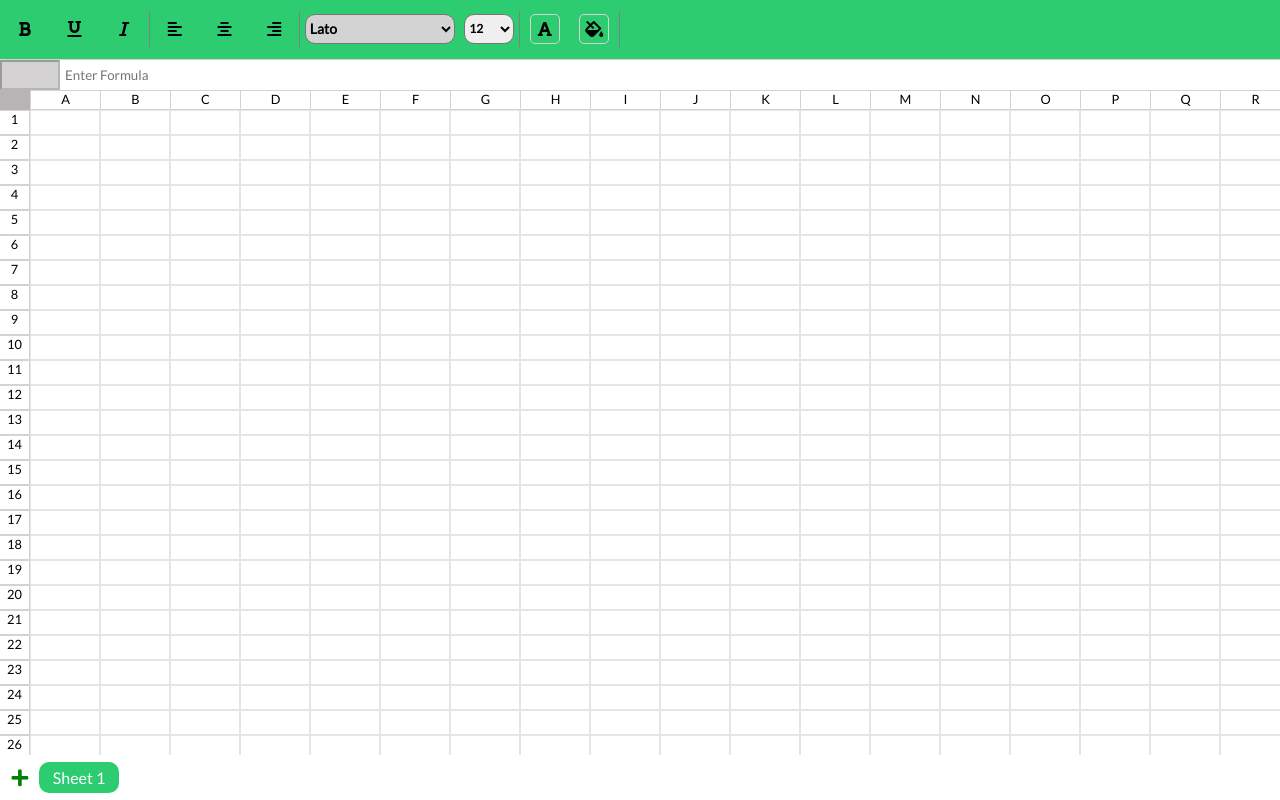
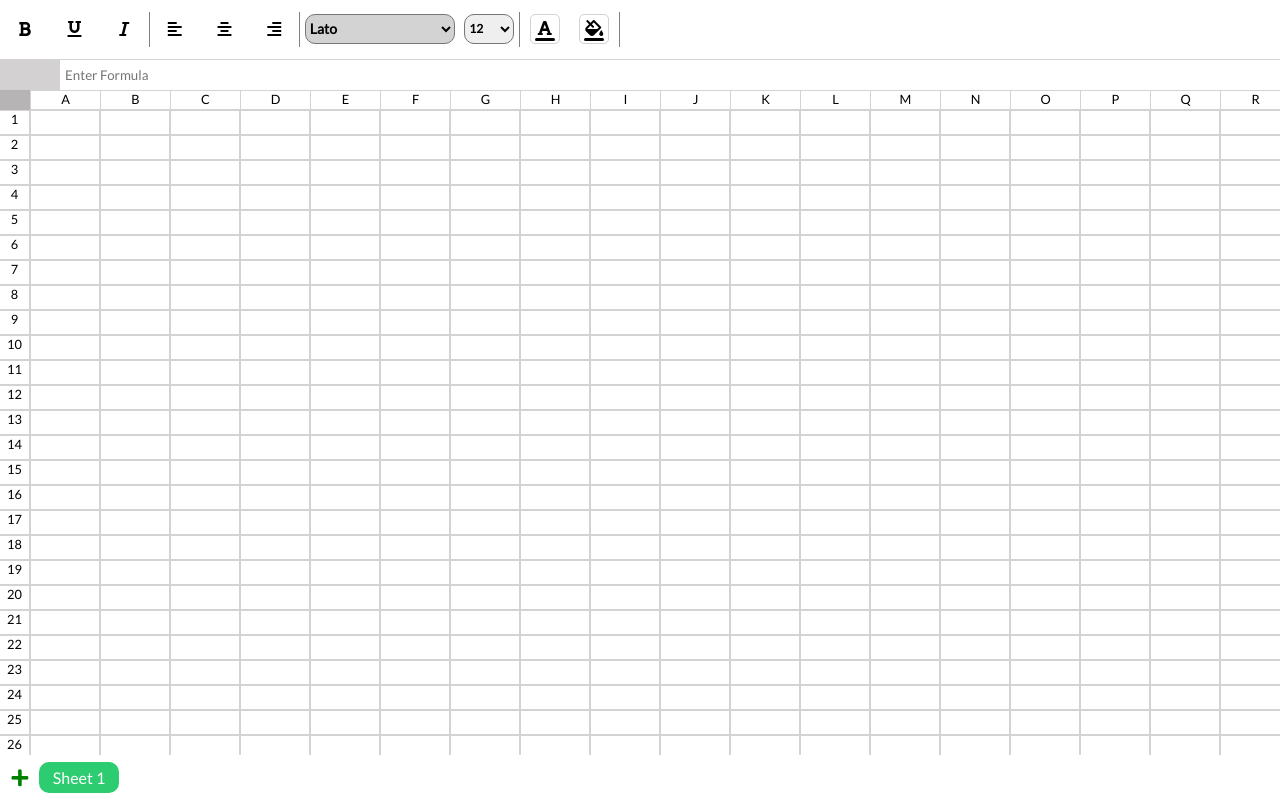
Before and after one commit to Anmol-tech/sheets-clone, a website: page index.html in a window 1280 px wide. Drawn offline with Linux system fonts and the light colour scheme.

Commit message:
menu color ui complete

```diff
--- a/index.html
+++ b/index.html
@@ -69,17 +69,17 @@
 				<select id="font-size"></select>
 			</div>
 			<div class="color-menu">
-				<div class="text-color">
-					<div class="fas fa-font text-color-icon">
-						<input type="color" id="text-color" />
-
+				<div class="text-color text-color-icon">
+					<div class="fas fa-font">
+						<input type="color" id="text-color" value="#000000" />
 					</div>
-
+					<div class="text-color-bar"></div>
 				</div>
-				<div class="cell-color">
-					<div class="fas fa-fill-drip cell-color-icon">
-						<input type="color" id="cell-color" />
+				<div class="cell-color cell-color-icon">
+					<div class="fas fa-fill-drip">
+						<input type="color" id="cell-color" value="#FFFFFF" />
 					</div>
+					<div class="cell-color-bar"></div>
 				</div>
 			</div>
 		</div>
--- a/menu.js
+++ b/menu.js
@@ -8,9 +8,11 @@ let right = document.querySelector(".right");
 
 let textColorInput = document.querySelector("#text-color");
 let textColorIcon = document.querySelector(".text-color-icon");
+let textColorBar = document.querySelector(".text-color-bar");
 
 let cellColorInput = document.querySelector("#cell-color");
 let cellColorIcon = document.querySelector(".cell-color-icon");
+let cellColorBar = document.querySelector(".cell-color-bar");
 
 let fontFamily = document.querySelector("#font-family");
 
@@ -78,7 +80,7 @@ textColorInput.addEventListener("change", function () {
 	let rowId = lastSelectedCell.getAttribute("row-id");
 	let colId = lastSelectedCell.getAttribute("col-id");
 	let newColor = textColorInput.value;
-	textColorIcon.style.color = newColor;
+	textColorBar.style.background = newColor;
 	lastSelectedCell.style.color = newColor;
 	db[rowId][colId].textColor = newColor;
 });
@@ -88,7 +90,7 @@ cellColorInput.addEventListener("change", function () {
 	let rowId = lastSelectedCell.getAttribute("row-id");
 	let colId = lastSelectedCell.getAttribute("col-id");
 	let newColor = cellColorInput.value;
-	cellColorIcon.style.color = newColor;
+	cellColorBar.style.background = newColor;
 	lastSelectedCell.style.background = newColor;
 	db[rowId][colId].cellColor = newColor;
 });
@@ -137,8 +139,8 @@ function setMenu(cellObject) {
 	fontSize.value = cellObject.fontStyle.fontSize;
 	fontFamily.value = cellObject.fontStyle.fontFamily;
 	fontFamily.style.fontFamily = cellObject.fontStyle.fontFamily;
-	textColorIcon.style.color = cellObject.textColor;
-	cellColorIcon.style.color = cellObject.cellColor;
+	textColorBar.style.background = cellObject.textColor;
+	cellColorBar.style.background = cellObject.cellColor;
 }
 
 function initMenu() {
@@ -151,6 +153,6 @@ function initMenu() {
 	fontSize.value = 12;
 	fontFamily.value = "Lato";
 	fontFamily.style.value = "Lato";
-	textColorIcon.style.color = "#000000";
-	cellColorIcon.style.color = "#000000";
+	textColorBar.style.background = "#000000";
+	cellColorBar.style.background = "#000000";
 }
--- a/style.css
+++ b/style.css
@@ -29,9 +29,6 @@
 .menu-options {
 	height: 60px;
 	display: flex;
-	/* background: #dfe4ea; */
-	/* background: #9e9e9e; */
-	background: #2ecc71;
 
 	align-items: center;
 	border-bottom: 1px solid lightgrey;
@@ -40,7 +37,6 @@
 .calculations {
 	height: 30px;
 	display: flex;
-	background: beige;
 }
 
 .cells-content {
@@ -61,7 +57,7 @@
 }
 
 .cell {
-	border: 1px solid rgb(172, 168, 168, 0.3);
+	border: 1px solid lightgrey;
 	min-height: 25px;
 	min-width: 70px;
 	outline: none;
@@ -114,6 +110,8 @@
 }
 
 #address-input {
+	border: none;
+	outline: none;
 	background-color: rgb(211, 209, 209);
 	width: 60px;
 	text-align: center;
@@ -237,13 +235,23 @@
 	align-items: center;
 	border-radius: 5px;
 }
-.text-color {
+.text-color,
+.cell-color {
+	padding: 2px;
 	position: relative;
 	border: 1px solid lightgrey;
+	display: flex;
+	justify-content: center;
+	align-items: center;
+	flex-direction: column;
 }
-.cell-color {
-	position: relative;
-	border: 1px solid lightgrey;
+
+.text-color-bar,
+.cell-color-bar {
+	width: 20px !important;
+	height: 5px !important;
+	/* margin-bottom: 5px; */
+	background-color: black;
 }
 #text-color,
 #cell-color {
```
